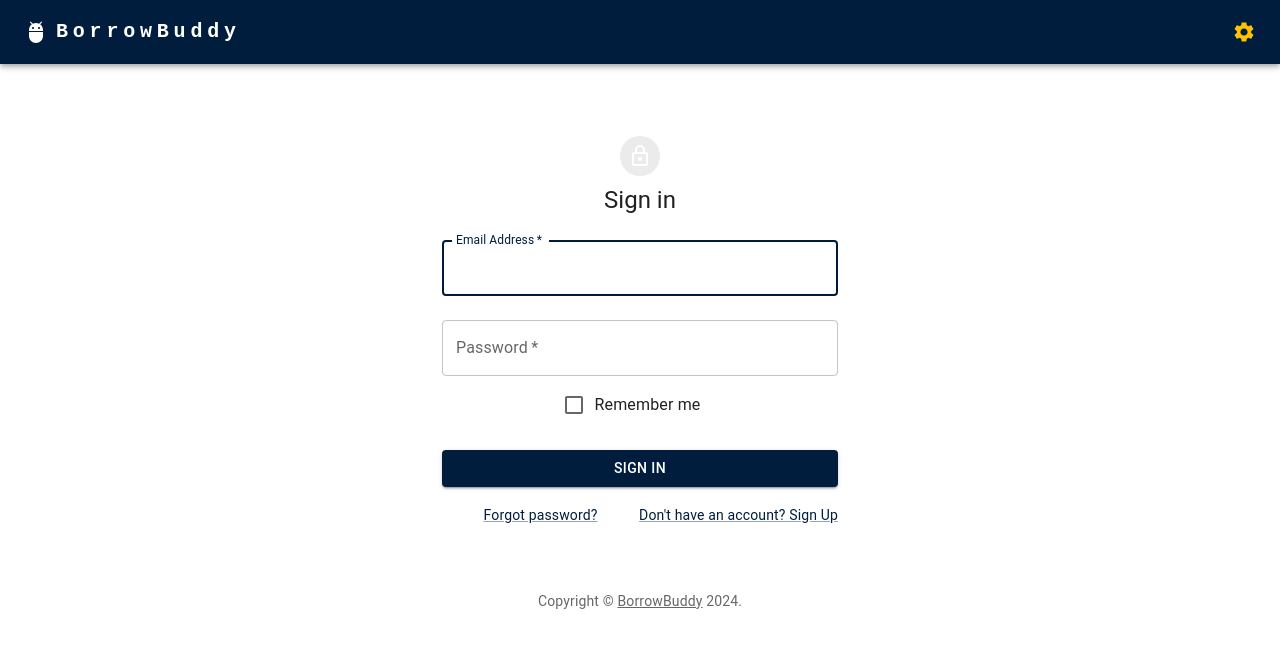
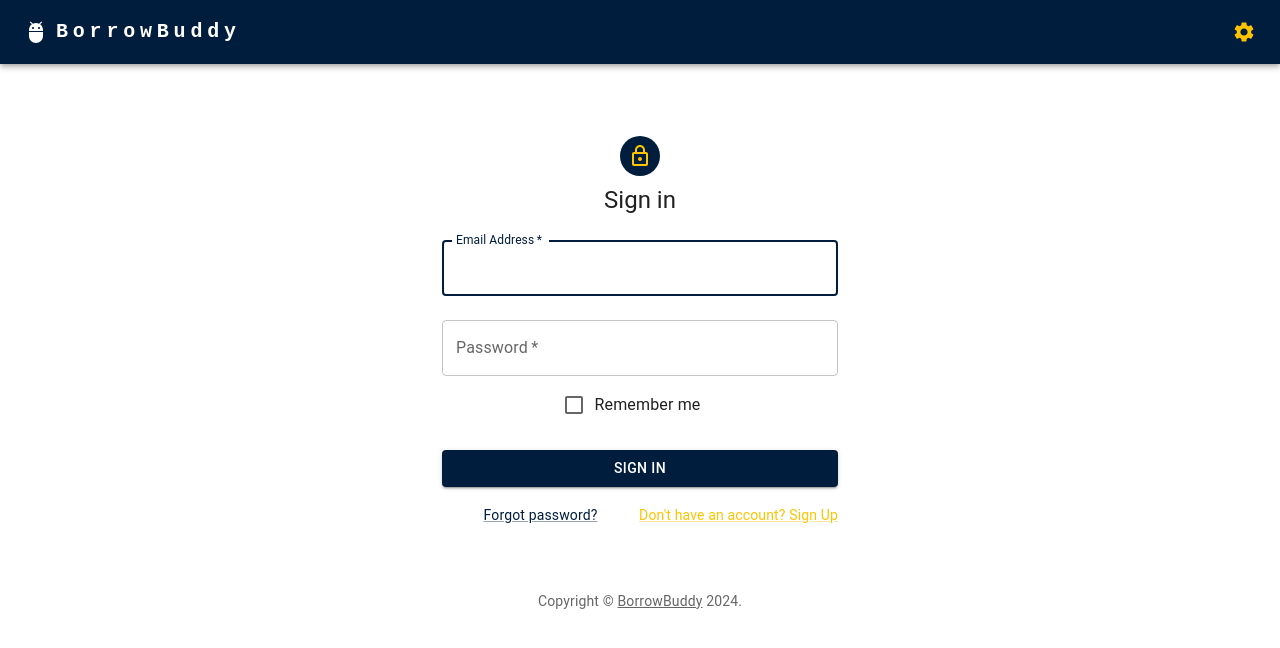
Before and after one commit to mpoxson/BorrowBuddy, a React (Create React App) app in the folder client/: page /login in a window 1280 px wide. Shown: the top 648 px of the page. Built offline with nearby package versions, Linux system fonts and the light colour scheme.

Commit message:
Login visuals

```diff
--- a/client/src/components/Login.js
+++ b/client/src/components/Login.js
@@ -96,6 +96,10 @@ import { useNavigate } from 'react-router-dom';
 
 // export default Login;
 
+//To do
+//Visual Response for failure to sign in
+//Make sure sign in works
+
 import Avatar from "@mui/material/Avatar";
 import Button from "@mui/material/Button";
 import CssBaseline from "@mui/material/CssBaseline";
@@ -108,6 +112,7 @@ import Box from "@mui/material/Box";
 import LockOutlinedIcon from "@mui/icons-material/LockOutlined";
 import Typography from "@mui/material/Typography";
 import Container from "@mui/material/Container";
+import { COLORS as c,  PAGE_ROUTES } from "../constants/enums";
 
 function Copyright(props) {
   return (
@@ -128,7 +133,7 @@ function Copyright(props) {
 }
 
 
-export default function SignIn() {
+export default function Login() {
 
   const [error, setError] = useState('');
   const navigate = useNavigate();
@@ -176,7 +181,7 @@ export default function SignIn() {
       const user = await authenticateUser(data.get("email"), data.get("password"));
       console.log('Login successful:', user);
       if (user) {
-        navigate('/home');
+        navigate(PAGE_ROUTES.HOME);
       } else {
         setError('Invalid email or password');
       }
@@ -199,7 +204,7 @@ export default function SignIn() {
             alignItems: "center",
           }}
         >
-          <Avatar sx={{ m: 1, bgcolor: "secondary.main" }}>
+          <Avatar sx={{ m: 1, bgcolor: c.PRIMARY, color:c.ACCENT }}>
             <LockOutlinedIcon />
           </Avatar>
           <Typography component="h1" variant="h5">
@@ -252,7 +257,7 @@ export default function SignIn() {
                 </Link>
               </Grid>
               <Grid item>
-                <Link href="#" variant="body2">
+                <Link href={PAGE_ROUTES.REGISTER} variant="body2" color={c.ACCENT}>
                   {"Don't have an account? Sign Up"}
                 </Link>
               </Grid>
```
